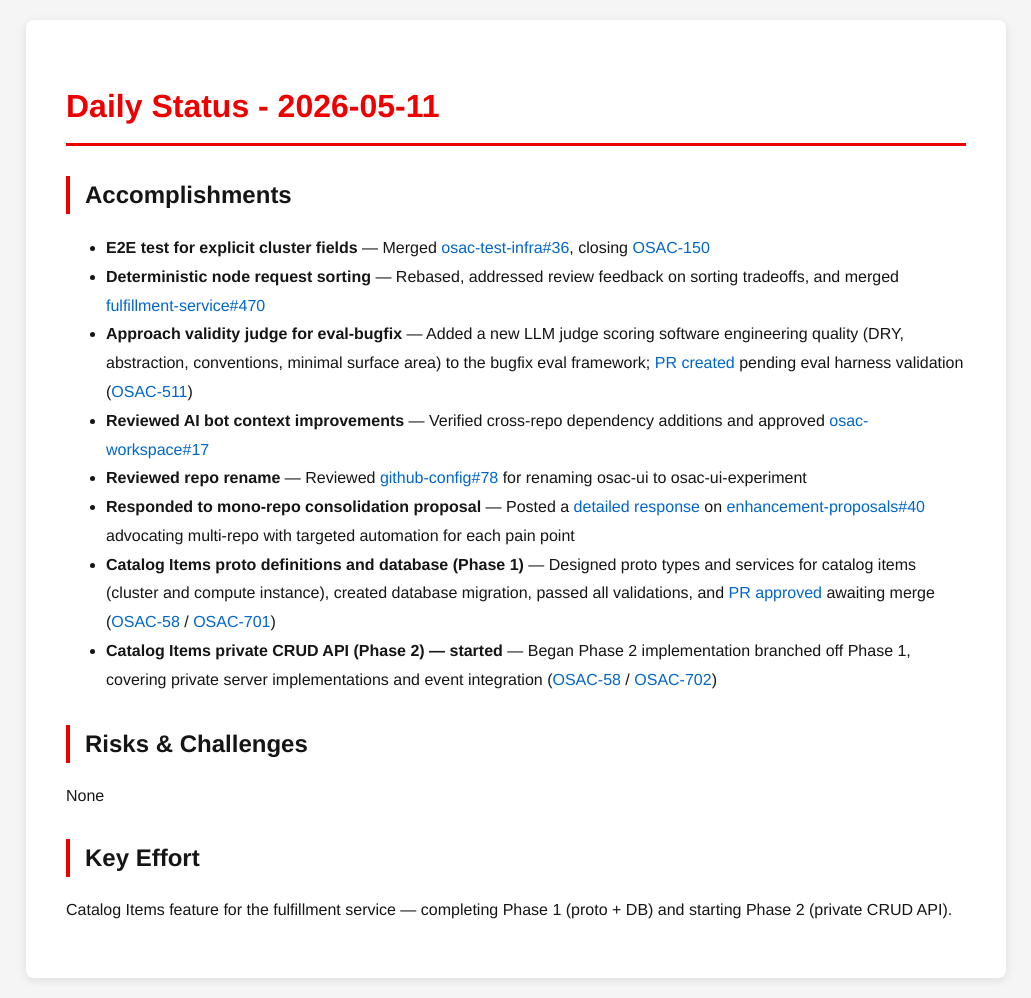
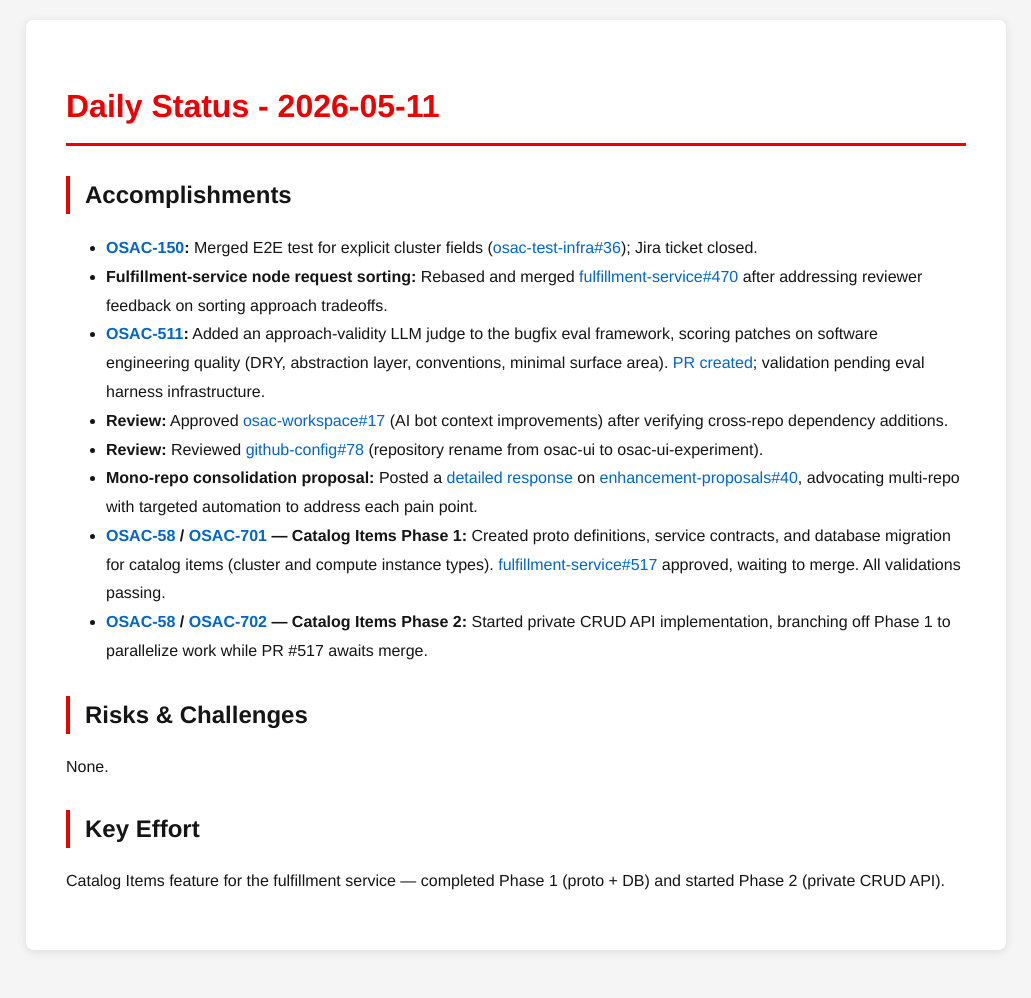
Before and after one commit to tzvatot/daily-status, a Jekyll site: the page built from 2026-05-11.md, in a window 1280 px wide. Shown: the whole page, without its empty margins (124-1155 px from the left). Built offline with Jekyll 4.4.1, drawn with Linux system fonts in a browser that asks for light colours; after the commit the page ends 970 px from its top, so only the background shows below that.

Commit message:
Daily status update - 2026-05-11

```diff
--- a/2026-05-11.md
+++ b/2026-05-11.md
@@ -7,17 +7,17 @@ date: 2026-05-11
 # Daily Status - 2026-05-11
 
 ## Accomplishments
-- **E2E test for explicit cluster fields** — Merged [osac-test-infra#36](https://github.com/osac-project/osac-test-infra/pull/36), closing [OSAC-150](https://redhat.atlassian.net/browse/OSAC-150)
-- **Deterministic node request sorting** — Rebased, addressed review feedback on sorting tradeoffs, and merged [fulfillment-service#470](https://github.com/osac-project/fulfillment-service/pull/470)
-- **Approach validity judge for eval-bugfix** — Added a new LLM judge scoring software engineering quality (DRY, abstraction, conventions, minimal surface area) to the bugfix eval framework; [PR created](https://github.com/eranco74/osac-bugfix-eval/pull/1) pending eval harness validation ([OSAC-511](https://redhat.atlassian.net/browse/OSAC-511))
-- **Reviewed AI bot context improvements** — Verified cross-repo dependency additions and approved [osac-workspace#17](https://github.com/osac-project/osac-workspace/pull/17)
-- **Reviewed repo rename** — Reviewed [github-config#78](https://github.com/osac-project/github-config/pull/78) for renaming osac-ui to osac-ui-experiment
-- **Responded to mono-repo consolidation proposal** — Posted a [detailed response](https://github.com/osac-project/enhancement-proposals/pull/40#issuecomment-4420565236) on [enhancement-proposals#40](https://github.com/osac-project/enhancement-proposals/pull/40) advocating multi-repo with targeted automation for each pain point
-- **Catalog Items proto definitions and database (Phase 1)** — Designed proto types and services for catalog items (cluster and compute instance), created database migration, passed all validations, and [PR approved](https://github.com/osac-project/fulfillment-service/pull/517) awaiting merge ([OSAC-58](https://redhat.atlassian.net/browse/OSAC-58) / [OSAC-701](https://redhat.atlassian.net/browse/OSAC-701))
-- **Catalog Items private CRUD API (Phase 2) — started** — Began Phase 2 implementation branched off Phase 1, covering private server implementations and event integration ([OSAC-58](https://redhat.atlassian.net/browse/OSAC-58) / [OSAC-702](https://redhat.atlassian.net/browse/OSAC-702))
+- **[OSAC-150](https://redhat.atlassian.net/browse/OSAC-150):** Merged E2E test for explicit cluster fields ([osac-test-infra#36](https://github.com/osac-project/osac-test-infra/pull/36)); Jira ticket closed.
+- **Fulfillment-service node request sorting:** Rebased and merged [fulfillment-service#470](https://github.com/osac-project/fulfillment-service/pull/470) after addressing reviewer feedback on sorting approach tradeoffs.
+- **[OSAC-511](https://redhat.atlassian.net/browse/OSAC-511):** Added an approach-validity LLM judge to the bugfix eval framework, scoring patches on software engineering quality (DRY, abstraction layer, conventions, minimal surface area). [PR created](https://github.com/eranco74/osac-bugfix-eval/pull/1); validation pending eval harness infrastructure.
+- **Review:** Approved [osac-workspace#17](https://github.com/osac-project/osac-workspace/pull/17) (AI bot context improvements) after verifying cross-repo dependency additions.
+- **Review:** Reviewed [github-config#78](https://github.com/osac-project/github-config/pull/78) (repository rename from osac-ui to osac-ui-experiment).
+- **Mono-repo consolidation proposal:** Posted a [detailed response](https://github.com/osac-project/enhancement-proposals/pull/40#issuecomment-4420565236) on [enhancement-proposals#40](https://github.com/osac-project/enhancement-proposals/pull/40), advocating multi-repo with targeted automation to address each pain point.
+- **[OSAC-58](https://redhat.atlassian.net/browse/OSAC-58) / [OSAC-701](https://redhat.atlassian.net/browse/OSAC-701) — Catalog Items Phase 1:** Created proto definitions, service contracts, and database migration for catalog items (cluster and compute instance types). [fulfillment-service#517](https://github.com/osac-project/fulfillment-service/pull/517) approved, waiting to merge. All validations passing.
+- **[OSAC-58](https://redhat.atlassian.net/browse/OSAC-58) / [OSAC-702](https://redhat.atlassian.net/browse/OSAC-702) — Catalog Items Phase 2:** Started private CRUD API implementation, branching off Phase 1 to parallelize work while PR #517 awaits merge.
 
 ## Risks & Challenges
-None
+None.
 
 ## Key Effort
-Catalog Items feature for the fulfillment service — completing Phase 1 (proto + DB) and starting Phase 2 (private CRUD API).
+Catalog Items feature for the fulfillment service — completed Phase 1 (proto + DB) and started Phase 2 (private CRUD API).
```
